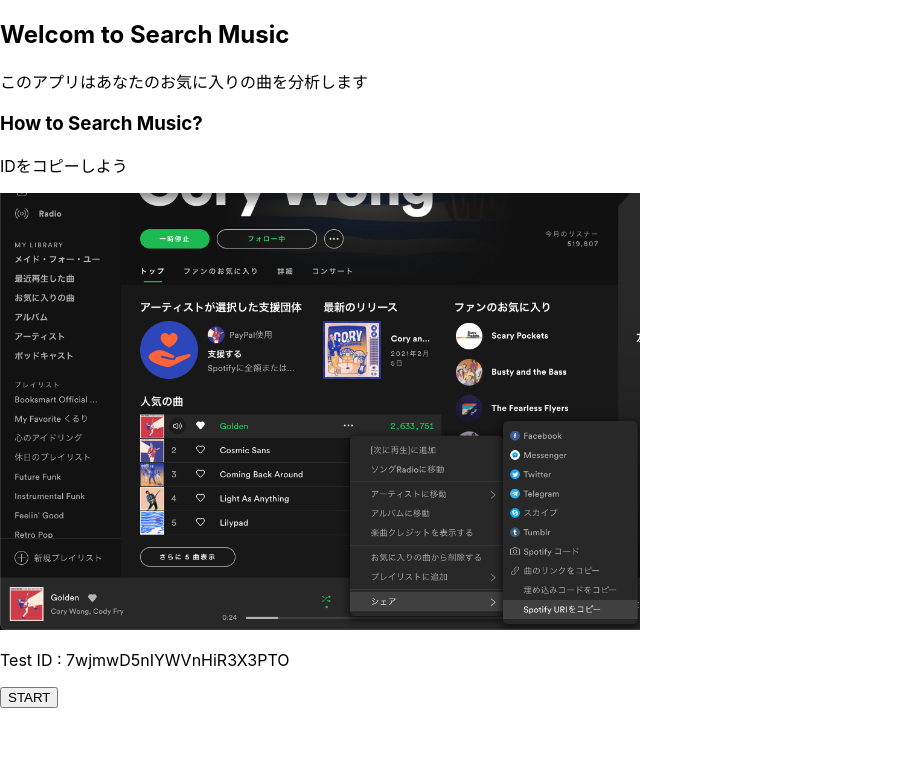
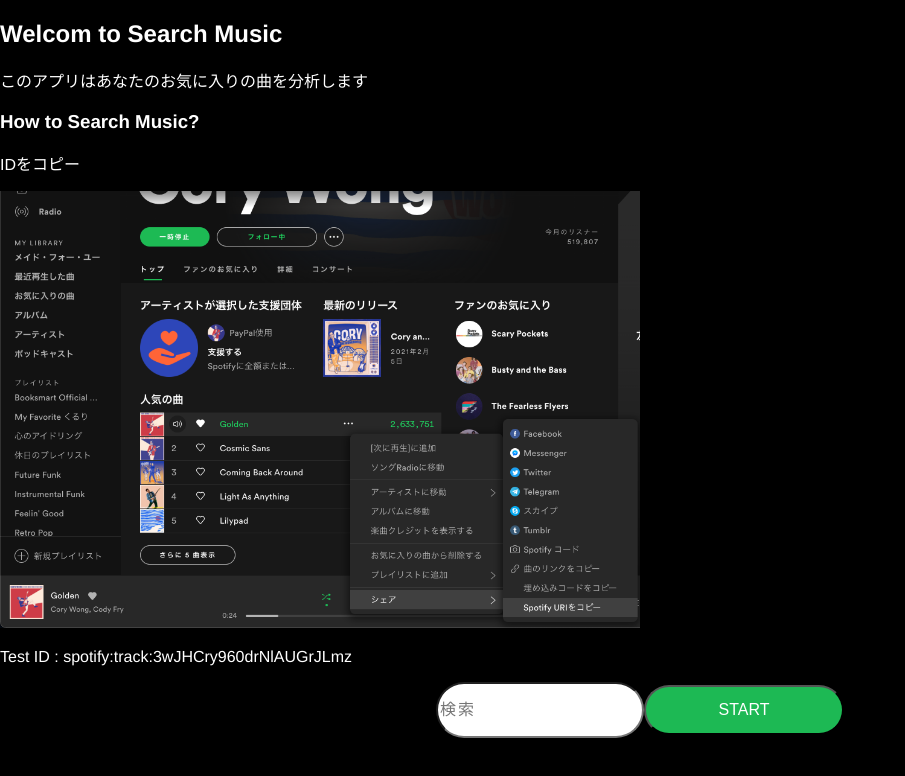
Before and after one commit to afroman09/search-music, a React (Create React App) app: page / in a window 1280 px wide. Shown: the top 776 px of the page, without its empty margins (0-905 px from the left). Built offline with nearby package versions, Linux system fonts and the light colour scheme.

Commit message:
スタイルの適用

```diff
--- a/src/components/Molecules/ContentsView.js
+++ b/src/components/Molecules/ContentsView.js
@@ -1,27 +1,50 @@
 /* eslint-disable jsx-a11y/alt-text */
 import React from "react";
 import ReactAudioPlayer from "react-audio-player";
+import { Link } from "react-router-dom";
 import Style from "./ContentsView.module.scss";
 
 const ContentsView = (props) => {
+  // const test = [props.similarInformation];
+
   return (
     <div className={Style.container}>
       <img className={Style.img} src={props.searchContents.trackImg} />
-      <p className={Style.name}>{props.searchContents.artistName}</p>
-      <p>{props.searchContents.trackName}</p>
+      <div className={Style.textContents}>
+      <h3>{props.searchContents.artistName}</h3>
+      <h3>{props.searchContents.trackName}</h3>
+      </div>
       <ReactAudioPlayer
         className={Style.audio}
         src={props.searchContents.trackPreviewURL}
         controls
       />
       <div className={Style.wrapper}>
-        <p>{props.trackInformation.danceability}</p>
-        <p>{props.trackInformation.key}</p>
-        <p>{props.trackInformation.mode}</p>
+        <ul>
+          <li>
+            danceability(踊りやすさ) : {props.trackInformation.danceability}
+          </li>
+          <li>energy(曲の過激さ) : {props.trackInformation.energy}</li>
+          <li>key(楽曲のキー) : {props.trackInformation.key}</li>
+          <li>
+            loudness(音量・音圧（db）の平均値) :{" "}
+            {props.trackInformation.loudness}
+          </li>
+          <li>
+            mode(調性 メジャー=1、マイナー=0) : {props.trackInformation.mode}
+          </li>
+          <li>valence(明るさ) : {props.trackInformation.valence}</li>
+          <li>tempo(BPM) : {props.trackInformation.tempo}</li>
+        </ul>
       </div>
       {/* <div className={Style.wrapper}>
-        <p>{props.similarContents.tracks}</p>
+        <p>{props.similarContents.artists}</p>
+        <p>{props.similarContents.artists}</p>
+        <p>{props.similarContents.artists}</p>
       </div> */}
+      <Link to="/">
+        <button className={Style.btn}>HOME</button>
+      </Link>
     </div>
   );
 };
--- a/src/components/Molecules/ContentsView.module.scss
+++ b/src/components/Molecules/ContentsView.module.scss
@@ -1,11 +1,41 @@
 .container {
-//   display: flex;
+  .img {
+    width: 30vh;
+    height: 30vh;
+    float: left;
+    text-align: center;
+  }
+  h3 {
+    margin: 0;
+    letter-spacing: 3px;
+    margin-bottom: 5px;
+  }
   .audio {
     outline: none;
   }
+  .wrapper {
+    ul {
+      display: inline-block;
+      clear: both;
+      list-style: none;
+      padding: 0;
+      .li {
+        float: left;
+      }
+    }
+  }
+  .btn {
+    border-radius: 100vh;
+    width: 200px;
+    height: 50px;
+    background-color: #1db954;
+    font-size: 16px;
+    color: #fff;
+    text-transform: uppercase;
+    letter-spacing: 2px;
+    &:hover {
+      opacity: 0.9;
+      cursor: pointer;
+    }
+  }
 }
-
-
-// .wrapper {
-//     display: b;
-// }
--- a/src/components/Molecules/Header.js
+++ b/src/components/Molecules/Header.js
@@ -1,30 +1,37 @@
-import React,{ useState } from 'react'
-import { useHistory } from 'react-router-dom'
+import React, { useState } from "react";
+import { useHistory } from "react-router-dom";
+import Style from "./Header.module.scss";
 
 const Header = () => {
+  const [term, setTerm] = useState("");
+  const history = useHistory();
 
-    const [term, setTerm] = useState('')
-    const history = useHistory()
-
-
-    const handleSubmit = e => {
-        e.preventDefault()
-        history.push(`/Search?query=${term}`)
+  const handleSubmit = (e) => {
+    e.preventDefault();
+    if (term === "") {
+      alert("IDを入力してください");
+    } else {
+      const ret = term.replace("spotify:track:", "");
+      history.push(`/Search?query=${ret}`);
     }
+  };
 
   return (
-        <div>
-            <form onSubmit={ handleSubmit }>
+    <div className={Style.container}>
+      <form onSubmit={handleSubmit}>
         <input
           type="text"
           placeholder="検索"
           // 値が変更されるたびにstateを更新
           onChange={(e) => setTerm(e.target.value)}
-            value={term}/>
-            <button type="submit">🔍</button>
+          value={term}
+        />
+        <button className={Style.btn} type="submit">
+          START
+        </button>
       </form>
     </div>
-    )
-}
+  );
+};
 
-export default Header
+export default Header;
--- /dev/null
+++ b/src/components/Molecules/Header.module.scss
@@ -0,0 +1,24 @@
+.container {
+    text-align: center;
+    input {
+        outline: none;
+        border-radius: 100vh;
+        width: 200px;
+        height: 50px;
+        text-align: left;
+        letter-spacing: 2px;
+        font-size: 16px;
+    }
+    .btn {
+        border-radius: 100vh;
+        width: 200px;
+        height: 50px;
+        background-color: #1DB954;
+        font-size: 16px;
+        color: #fff;
+    &:hover {
+        opacity: 0.7;
+        cursor: pointer;
+    }
+    }
+}
--- a/src/components/Templates/Home.js
+++ b/src/components/Templates/Home.js
@@ -1,19 +1,19 @@
 import React from "react";
-import { Link } from "react-router-dom";
+// import { Link } from "react-router-dom";
 import TopImg from '../Img/Top-Img1.jpeg'
+import Style from './Home.module.scss'
+import Header from '../Molecules/Header'
 
 const Home = () => {
   return (
-    <div>
+    <div className={Style.container}>
       <h2>Welcom to Search Music</h2>
       <p>このアプリはあなたのお気に入りの曲を分析します</p>
       <h3>How to Search Music?</h3>
-      <p>IDをコピーしよう</p>
+      <p>IDをコピー</p>
       <img src={TopImg} alt="画像" width="50%" height="50%"/>
-      <p>Test ID : 7wjmwD5nIYWVnHiR3X3PTO</p>
-      <Link to="/Search">
-        <button>START</button>
-      </Link>
+      <p>Test ID : spotify:track:3wJHCry960drNlAUGrJLmz</p>
+        <Header />
     </div>
   );
 };
--- a/src/components/Templates/Search.js
+++ b/src/components/Templates/Search.js
@@ -1,22 +1,15 @@
 import React, { useState, useEffect } from "react";
-import Header from "../Molecules/Header";
 import { Credentials } from "../Credentials";
 import axios from "axios";
-import { useLocation, Link } from "react-router-dom";
+import { useLocation } from "react-router-dom";
 import ContentsView from "../Molecules/ContentsView";
+import Header from "../Molecules/Header";
 
 const Search = () => {
   const spotify = Credentials();
 
   const [token, setToken] = useState("");
-  const [trackInformation, setTracksInformation] = useState(
-  //   {
-  //   danceability: "",
-  //   trackKey: "",
-  //   mode: "",
-  // }
-  ''
-  );
+  const [trackInformation, setTracksInformation] = useState("");
   const [searchContents, setSearchContents] = useState({
     artistName: "",
     artistId: "",
@@ -24,7 +17,7 @@ const Search = () => {
     trackImg: "",
     trackName: "",
   });
-  const [similarContents, setSimilarContents] = useState("");
+  const [similarInformation, setSimilarInformation] = useState([]);
 
   const location = useLocation();
   const searchParams = new URLSearchParams(location.search);
@@ -43,7 +36,6 @@ const Search = () => {
       data: "grant_type=client_credentials",
       method: "POST",
     }).then((tokenResponse) => {
-      console.log(tokenResponse.data.access_token);
       setToken(tokenResponse.data.access_token);
 
       /* アクセスTokenを発行 END */
@@ -52,7 +44,7 @@ const Search = () => {
 
       axios(`https://api.spotify.com/v1/tracks/${queryResult}`, {
         method: "GET",
-        headers: { Authorization: "Bearer " + token },
+        headers: { Authorization: "Bearer " + tokenResponse.data.access_token },
       })
         .then((trackContentsReaponse) => {
           setSearchContents({
@@ -74,17 +66,10 @@ const Search = () => {
       // 取得したジャンルをgenreに適用
       axios(`https://api.spotify.com/v1/audio-features?ids=${queryResult}`, {
         method: "GET",
-        headers: { Authorization: "Bearer " + token },
+        headers: { Authorization: "Bearer " + tokenResponse.data.access_token },
       })
         .then((tracksReaponse) => {
-          setTracksInformation(
-          //   {
-          //   danceability: tracksReaponse.data.audio_features[0].danceability,
-          //   trackKey: tracksReaponse.data.audio_features[0].key,
-          //   mode: tracksReaponse.data.audio_features[0].mode,
-          // }
-          tracksReaponse.data.audio_features[0]
-          );
+          setTracksInformation(tracksReaponse.data.audio_features[0]);
         })
         .catch((err) => {
           console.log("err:", err);
@@ -94,12 +79,10 @@ const Search = () => {
 
       /* 似ている曲を取得 START */
 
-      axios(
-        `https://api.spotify.com/v1/recommendations?limit=3&market=US`,
-        {
+      axios(`https://api.spotify.com/v1/recommendations?limit=3&market=US`, {
         method: "GET",
         headers: {
-            Authorization: "Bearer " + token,
+          Authorization: "Bearer " + tokenResponse.data.access_token,
         },
         params: {
           seed_tracks: queryResult,
@@ -111,12 +94,11 @@ const Search = () => {
           min_popularity: 0,
           target_tempo: trackInformation.tempo,
           target_time_signature: trackInformation.signature,
-            target_valence: trackInformation.valence
-          }
-        }
-      )
-        .then((similarContentsReaponse) => {
-          setSimilarContents(similarContentsReaponse.data);
+          target_valence: trackInformation.valence,
+        },
+      })
+        .then((similarReaponse) => {
+          setSimilarInformation(similarReaponse.data.tracks);
         })
         .catch((err) => {
           console.log("err:", err);
@@ -125,9 +107,7 @@ const Search = () => {
       /* 似ている曲を取得 END */
     });
   // eslint-disable-next-line react-hooks/exhaustive-deps
-  }, [
-    queryResult,
-  ]);
+  }, [queryResult,spotify.ClientId, spotify.ClientSecret]);
 
   return (
     <div>
@@ -135,11 +115,8 @@ const Search = () => {
       <ContentsView
         searchContents={searchContents}
         trackInformation={trackInformation}
-        similarContents={similarContents}
+        similarInformation={similarInformation}
       />
-      <Link to="/">
-        <button>TOP</button>
-      </Link>
     </div>
   );
 };
--- a/src/index.css
+++ b/src/index.css
@@ -1,13 +1,12 @@
 body {
   margin: 0;
-  font-family: -apple-system, BlinkMacSystemFont, 'Segoe UI', 'Roboto', 'Oxygen',
-    'Ubuntu', 'Cantarell', 'Fira Sans', 'Droid Sans', 'Helvetica Neue',
-    sans-serif;
+  font-family: "Circular", Helvetica, Arial, sans-serif, "IosFix";
   -webkit-font-smoothing: antialiased;
   -moz-osx-font-smoothing: grayscale;
+  background-color: #000;
+  color: #fff;
 }
 
 code {
-  font-family: source-code-pro, Menlo, Monaco, Consolas, 'Courier New',
-    monospace;
+  font-family: "Circular", Helvetica, Arial, sans-serif, "IosFix";
 }
```
Also changed, not shown: src/components/Atoms/SearchButton.js (deleted, +0 -11 lines), src/components/test/ApiTest.js (deleted, +0 -54 lines), src/components/Templates/Home.module.scss (added), 1 other file (tests, documents, lock files or other folders). Lines whose indentation alone changed are shown as unchanged.
